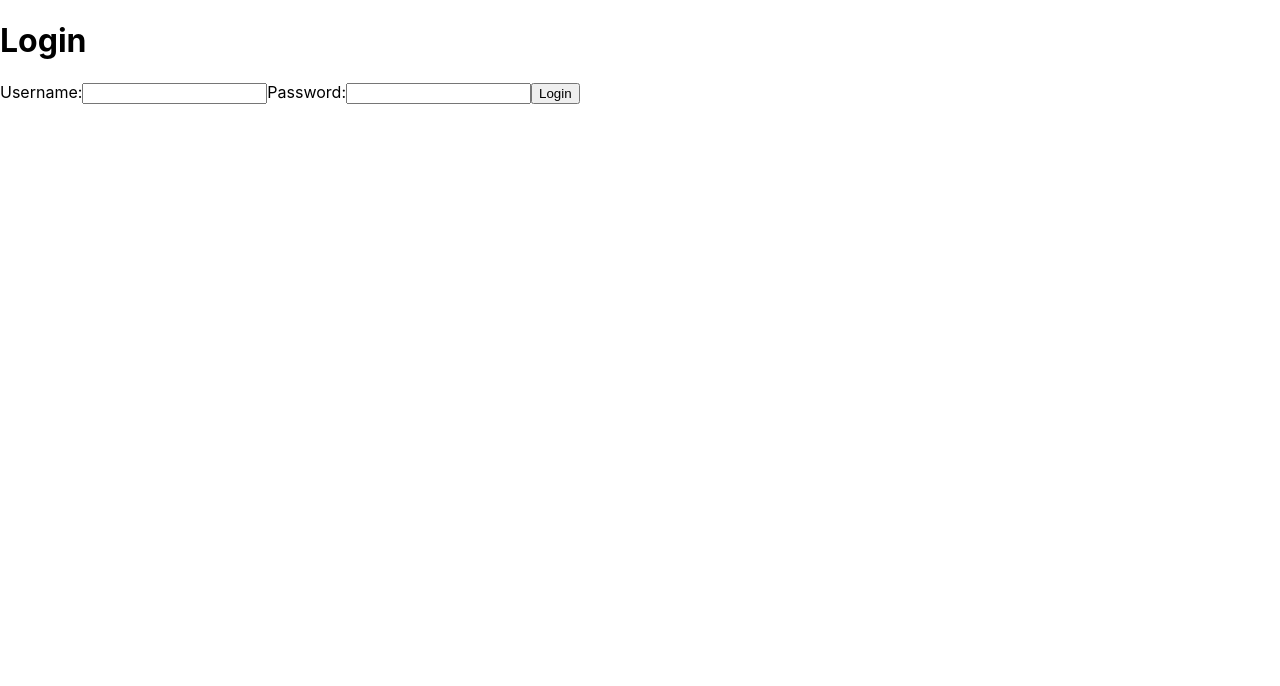
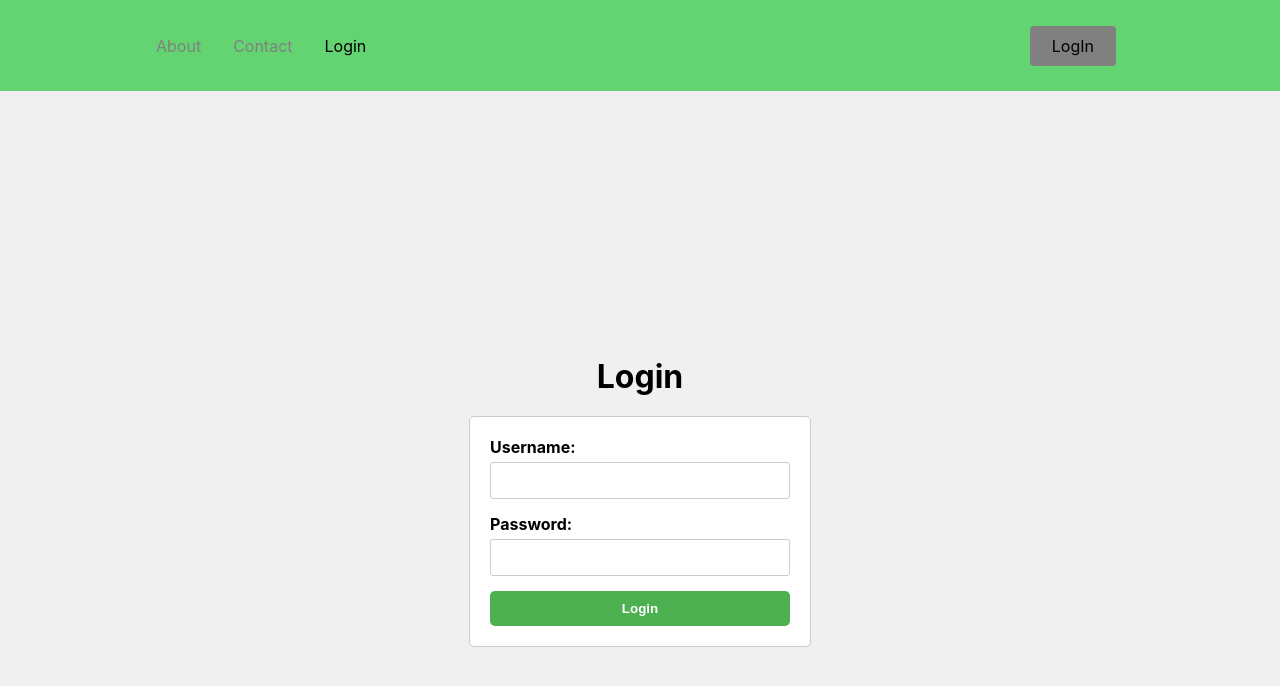
Before and after one commit to CatHer431/CS157cafe, a React (Create React App) app in the folder frontend-app/: page /login in a window 1280 px wide. Shown: the top 686 px of the page. Built offline with nearby package versions, Linux system fonts and the light colour scheme.

Commit message:
Temporary Navbar and pages will be updated soon!

```diff
--- a/frontend-app/package.json
+++ b/frontend-app/package.json
@@ -8,7 +8,10 @@
     "@testing-library/user-event": "^13.5.0",
     "react": "^18.3.1",
     "react-dom": "^18.3.1",
+    "react-icons": "^5.2.0",
+    "react-router-dom": "^6.23.0",
     "react-scripts": "5.0.1",
+    "styled-components": "^5.3.10",
     "web-vitals": "^2.1.4"
   },
   "scripts": {
--- a/frontend-app/src/App.js
+++ b/frontend-app/src/App.js
@@ -1,12 +1,38 @@
-import React from 'react';
-import LoginPage from './LoginPage';
+// filename -App.js
+
+import React from "react";
+import "./App.css";
+import Navbar from './components/Navbar/index.js';
+import {
+    BrowserRouter as Router,
+    Routes,
+    Route,
+} from "react-router-dom";
+import Home from "./pages";
+//import HomePage from "./pages/HomePage";
+import AboutPage from "./pages/AboutPage";
+import ContactPage from "./pages/ContactPage";
+import LoginPage from "./pages/LoginPage";
+
 
 function App() {
-  return (
-    <div className="App">
-      <LoginPage />
-    </div>
-  );
+    return (
+        <Router>
+            <Navbar />
+            <Routes>
+                <Route path="/" element={<Home />} />
+                <Route path="/about" element={<AboutPage />} />
+                <Route
+                    path="/contact"
+                    element={<ContactPage />}
+                />
+                <Route
+                    path="/login"
+                    element={<LoginPage />}
+                />
+            </Routes>
+        </Router>
+    );
 }
 
 export default App;
--- /dev/null
+++ b/frontend-app/src/components/Navbar/NavbarElements.js
@@ -0,0 +1,88 @@
+// components/Navbar/NavbarElements.js
+
+import { FaBars } from "react-icons/fa";
+import { NavLink as Link } from "react-router-dom";
+import styled from "styled-components";
+
+export const Nav = styled.nav`
+    background: #63d471;
+    height: 85px;
+    display: flex;
+    justify-content: space-between;
+    padding: 0.2rem calc((100vw - 1000px) / 2);
+    z-index: 12;
+    /* Third Nav */
+    /* justify-content: flex-start; */
+`;
+
+export const NavLink = styled(Link)`
+    color: #808080;
+    display: flex;
+    align-items: center;
+    text-decoration: none;
+    padding: 0 1rem;
+    height: 100%;
+    cursor: pointer;
+    &.active {
+        color: #000000;
+    }
+`;
+
+export const Bars = styled(FaBars)`
+    display: none;
+    color: #808080;
+    @media screen and (max-width: 768px) {
+        display: block;
+        position: absolute;
+        top: 0;
+        right: 0;
+        transform: translate(-100%, 75%);
+        font-size: 1.8rem;
+        cursor: pointer;
+    }
+`;
+
+export const NavMenu = styled.div`
+    display: flex;
+    align-items: center;
+    margin-right: -24px;
+    /* Second Nav */
+    /* margin-right: 24px; */
+    /* Third Nav */
+    /* width: 100vw;
+  white-space: nowrap; */
+    @media screen and (max-width: 768px) {
+        display: none;
+    }
+`;
+
+export const NavBtn = styled.nav`
+    display: flex;
+    align-items: center;
+    margin-right: 24px;
+    /* Third Nav */
+    /* justify-content: flex-end;
+  width: 100vw; */
+    @media screen and (max-width: 768px) {
+        display: none;
+    }
+`;
+
+export const NavBtnLink = styled(Link)`
+    border-radius: 4px;
+    background: #808080;
+    padding: 10px 22px;
+    color: #000000;
+    outline: none;
+    border: none;
+    cursor: pointer;
+    transition: all 0.2s ease-in-out;
+    text-decoration: none;
+    /* Second Nav */
+    margin-left: 24px;
+    &:hover {
+        transition: all 0.2s ease-in-out;
+        background: #fff;
+        color: #808080;
+    }
+`;
--- /dev/null
+++ b/frontend-app/src/components/Navbar/index.js
@@ -0,0 +1,33 @@
+import React from "react";
+import {Nav, NavLink, Bars, NavMenu, NavBtn,NavBtnLink,} from './NavbarElements';
+
+const Navbar = () => {
+    return (
+        <>
+            <Nav>
+                <Bars />
+
+                <NavMenu>
+                    <NavLink to="/about" >
+                        About
+                    </NavLink>
+                    <NavLink to="/contact" activeStyle>
+                        Contact
+                    </NavLink>
+                    <NavLink to="/login" activeStyle>
+                       Login
+                    </NavLink>
+                    {/* Second Nav */}
+                    {/* <NavBtnLink to='/sign-in'>Sign In</NavBtnLink> */}
+                </NavMenu>
+                <NavBtn>
+                    <NavBtnLink to="/login">
+                        LogIn
+                    </NavBtnLink>
+                </NavBtn>
+            </Nav>
+        </>
+    );
+};
+
+export default Navbar;
--- /dev/null
+++ b/frontend-app/src/pages/AboutPage.js
@@ -0,0 +1,20 @@
+import React from "react";
+
+const AboutPage = () => {
+    return (
+        <div
+            style={{
+                display: "flex",
+                justifyContent: "centre",
+                alignItems: "centre",
+                height: "100vh",
+            }}
+        >
+            <h1>
+                About our page
+            </h1>
+        </div>
+    );
+};
+
+export default AboutPage;
--- /dev/null
+++ b/frontend-app/src/pages/ContactPage.js
@@ -0,0 +1,20 @@
+import React from "react";
+
+const ContactPage = () => {
+    return (
+        <div
+            style={{
+                display: "flex",
+                justifyContent: "centre",
+                alignItems: "centre",
+                height: "100vh",
+            }}
+        >
+            <h1>
+                Contact us!
+            </h1>
+        </div>
+    );
+};
+
+export default ContactPage;
--- /dev/null
+++ b/frontend-app/src/pages/HomePage.js
@@ -0,0 +1,20 @@
+// pages/index.js
+
+import React from 'react';
+
+const HomePage = () => {
+  return (
+    <div
+      style={{
+        display: 'flex',
+        justifyContent: 'centre',
+        alignItems: 'centre',
+        height: '100vh'
+      }}
+    >
+      <h1>Welcome to Cafe Dolphin</h1>
+    </div>
+  );
+};
+
+export default HomePage;
--- /dev/null
+++ b/frontend-app/src/pages/LoginPage.css
@@ -0,0 +1,51 @@
+.login-page {
+    display: flex;
+    flex-direction: column;
+    align-items: center;
+    justify-content: center;
+    min-height: 100vh;
+    background-color: #f0f0f0;  /* Light gray background */
+  }
+
+  h1 {
+    margin-bottom: 20px;
+    font-size: 2em;
+  }
+
+  form {
+    display: flex;
+    flex-direction: column;
+    width: 300px;
+    padding: 20px;
+    border: 1px solid #ccc;
+    border-radius: 5px;
+    background-color: #fff;  /* White background for the form */
+  }
+
+  label {
+    margin-bottom: 5px;
+    font-weight: bold;
+  }
+
+  input[type="text"],
+  input[type="password"] {
+    padding: 10px;
+    border: 1px solid #ccc;
+    border-radius: 3px;
+    margin-bottom: 15px;
+  }
+
+  button {
+    padding: 10px 20px;
+    border: none;
+    border-radius: 5px;
+    background-color: #4CAF50;  /* Green button */
+    color: white;
+    font-weight: bold;
+    cursor: pointer;
+  }
+
+  p {
+    margin-top: 10px;
+    color: green;
+  }
--- a/frontend-app/src/LoginPage.js
+++ b/frontend-app/src/pages/LoginPage.js
@@ -1,4 +1,5 @@
 import React, { useState } from 'react';
+import './LoginPage.css';  // Import the CSS file
 
 function LoginPage() {
   const [username, setUsername] = useState('');
--- /dev/null
+++ b/frontend-app/src/pages/index.js
@@ -0,0 +1,20 @@
+// pages/index.js
+
+import React from 'react';
+
+const Home = () => {
+  return (
+    <div
+      style={{
+        display: 'flex',
+        justifyContent: 'centre',
+        alignItems: 'centre',
+        height: '100vh'
+      }}
+    >
+      <h1>Welcome to GeeksforGeeks</h1>
+    </div>
+  );
+};
+
+export default Home;
--- a/package.json
+++ b/package.json
@@ -13,6 +13,7 @@
     "bcrypt": "^5.1.1",
     "cors": "^2.8.5",
     "express": "^4.19.2",
-    "mysql2": "^3.9.7"
+    "mysql2": "^3.9.7",
+    "react-router-dom": "^6.23.0"
   }
 }
```
Also changed, not shown: 2 other files (tests, documents, lock files or other folders).
